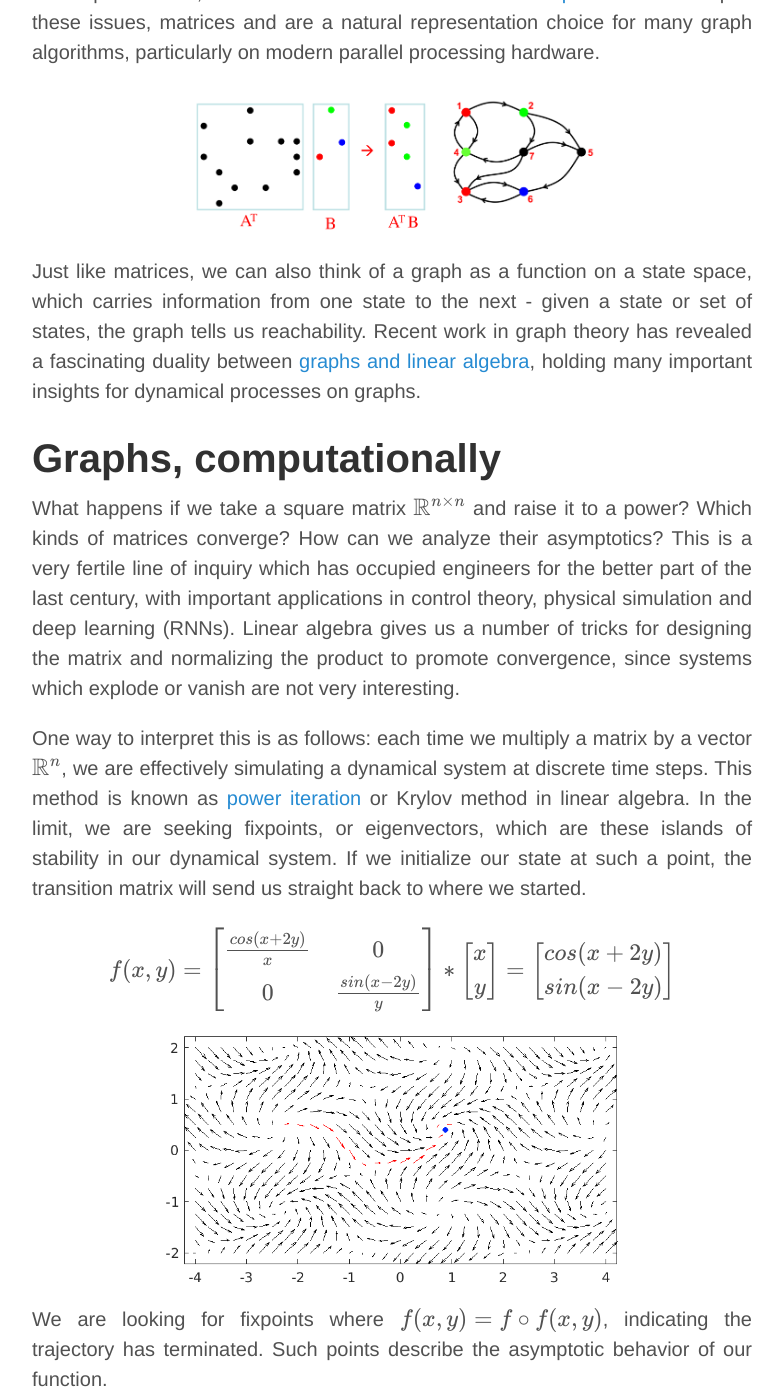
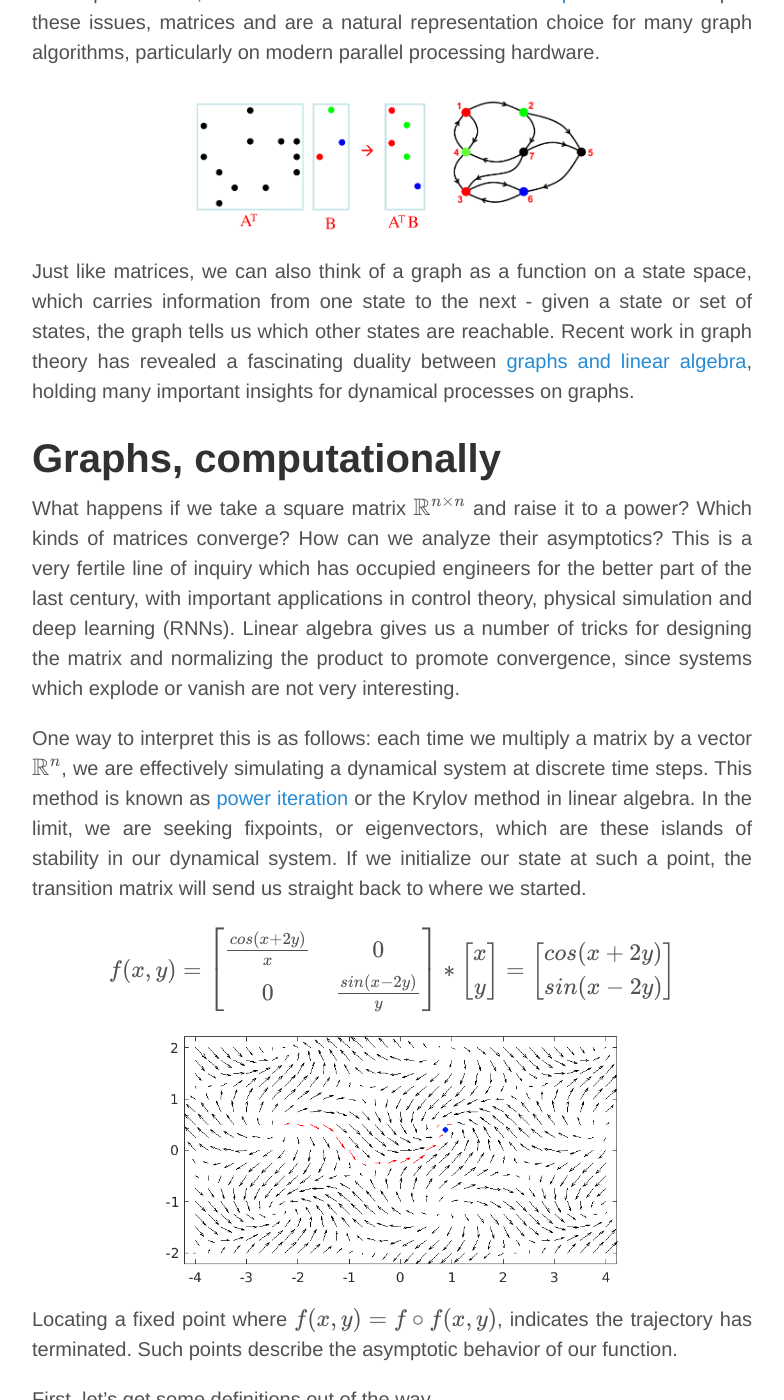
Before and after one commit to breandan/breandan.github.io, a Jekyll site: the page built from index.html, in a window 1280 px wide and 1400 px high, scrolled down 22486 px. Shown: the whole window, without its empty margins (248-1032 px from the left). Built offline with Jekyll 4.4.1, drawn with Linux system fonts in a browser that asks for light colours; nearby versions of some CDN libraries; some web fonts are replaced; formulas are drawn with MathJax 3; the list of posts is cut into pages by our own code; comment, search, counter and statistics services are not loaded; some of the changed text lies outside the part shown.

Commit message:
fix some syntax mistakes

```diff
--- a/_posts/2020-06-30-graph-computation.md
+++ b/_posts/2020-06-30-graph-computation.md
@@ -499,19 +499,19 @@ $$
 
 Note the lower triangular structure of the adjacency matrix, indicating it contains no cycles, a property which is not immediately obvious from the naïve geometric layout. Any graph whose adjacency matrix can be reordered into triangular form is a [directed acyclic graph](https://en.wikipedia.org/wiki/Directed_acyclic_graph). Called a topological ordering, this algorithm can be implemented by [repeatedly squaring](https://en.wikipedia.org/wiki/Topological_sorting#Parallel_algorithms) the adjacency matrix.
 
-Both the geometric and matrix representations impose a extrinsic perspective on graphs, each with their own advantages and disadvantages. 2D renderings can be visually compelling, but require solving a [minimal crossing number](https://en.wikipedia.org/wiki/Crossing_number_(graph_theory)) or similar optimization to make connectivity plain to the naked eye. While graph drawing is an active [field of research](http://www.graphdrawing.org/), matrices can often reveal symmetries that are not obvious from a naïve graph layout (and vis versa)
+Both the geometric and matrix representations impose an extrinsic perspective on graphs, each with their own advantages and disadvantages. 2D renderings can be visually compelling, but require solving a [minimal crossing number](https://en.wikipedia.org/wiki/Crossing_number_(graph_theory)) or similar optimization to make connectivity plain to the naked eye. While graph drawing is an active [field of research](http://www.graphdrawing.org/), matrices can often reveal symmetries that are not obvious from a naïve graph layout (and vis versa)
 
 Matrices are problematic for some reasons. Primarily, treating a graph as a matrix imposes an ordering over all vertices which is often arbitrary. Note also its sparsity, and consider the size of the matrix required to store even small graphs. While problematic, this can be overcome with [certain optimizations](https://en.wikipedia.org/wiki/Sparse_matrix). Despite these issues, matrices and are a natural representation choice for many graph algorithms, particularly on modern parallel processing hardware.
 
 <center><a href="https://epubs.siam.org/doi/book/10.1137/1.9780898719918"><img src="../images/graph_linear_algebra.png" width="60%"/></a></center>
 
-Just like matrices, we can also think of a graph as a function on a state space, which carries information from one state to the next - given a state or set of states, the graph tells us reachability. Recent work in graph theory has revealed a fascinating duality between [graphs and linear algebra](https://epubs.siam.org/doi/book/10.1137/1.9780898719918), holding many important insights for dynamical processes on graphs.
+Just like matrices, we can also think of a graph as a function on a state space, which carries information from one state to the next - given a state or set of states, the graph tells us which other states are reachable. Recent work in graph theory has revealed a fascinating duality between [graphs and linear algebra](https://epubs.siam.org/doi/book/10.1137/1.9780898719918), holding many important insights for dynamical processes on graphs.
 
 # Graphs, computationally
 
 What happens if we take a square matrix $$\mathbb{R}^{n\times n}$$ and raise it to a power? Which kinds of matrices converge? How can we analyze their asymptotics? This is a very fertile line of inquiry which has occupied engineers for the better part of the last century, with important applications in control theory, physical simulation and deep learning (RNNs). Linear algebra gives us a number of tricks for designing the matrix and normalizing the product to promote convergence, since systems which explode or vanish are not very interesting.
 
-One way to interpret this is as follows: each time we multiply a matrix by a vector $$\mathbb{R}^{n}$$, we are effectively simulating a dynamical system at discrete time steps. This method is known as [power iteration](https://cs.mcgill.ca/~wlh/comp766/files/chapter1_draft_mar29.pdf#page=11) or Krylov method in linear algebra. In the limit, we are seeking fixpoints, or eigenvectors, which are these islands of stability in our dynamical system. If we initialize our state at such a point, the transition matrix will send us straight back to where we started.
+One way to interpret this is as follows: each time we multiply a matrix by a vector $$\mathbb{R}^{n}$$, we are effectively simulating a dynamical system at discrete time steps. This method is known as [power iteration](https://cs.mcgill.ca/~wlh/comp766/files/chapter1_draft_mar29.pdf#page=11) or the Krylov method in linear algebra. In the limit, we are seeking fixpoints, or eigenvectors, which are these islands of stability in our dynamical system. If we initialize our state at such a point, the transition matrix will send us straight back to where we started.
 
 $$
 f(x, y) = \begin{bmatrix}
@@ -524,7 +524,7 @@ $$
 <!--https://www.wolframalpha.com/input/?i=%7B%7Bcos%28x%2B2*y%29%2Fx%7D%2C+0%7D%2C+%7B0%2C%7Bsin%28x-2*y%29%2Fy%7D%7D+eigenvalues-->
 <center><img src="../images/vector_field.png" width="63%"/></center>
 
-We are looking for fixpoints where $$f(x, y) = f\circ f(x, y)$$, indicating the trajectory has terminated. Such points describe the asymptotic behavior of our function.
+Locating a fixed point where $$f(x, y) = f\circ f(x, y)$$, indicates the trajectory has terminated. Such points describe the asymptotic behavior of our function.
 
 First, let's get some definitions out of the way.
 
```
Also changed, not shown: other parts of _posts/2020-06-30-graph-computation.md (+7 -7 lines).
